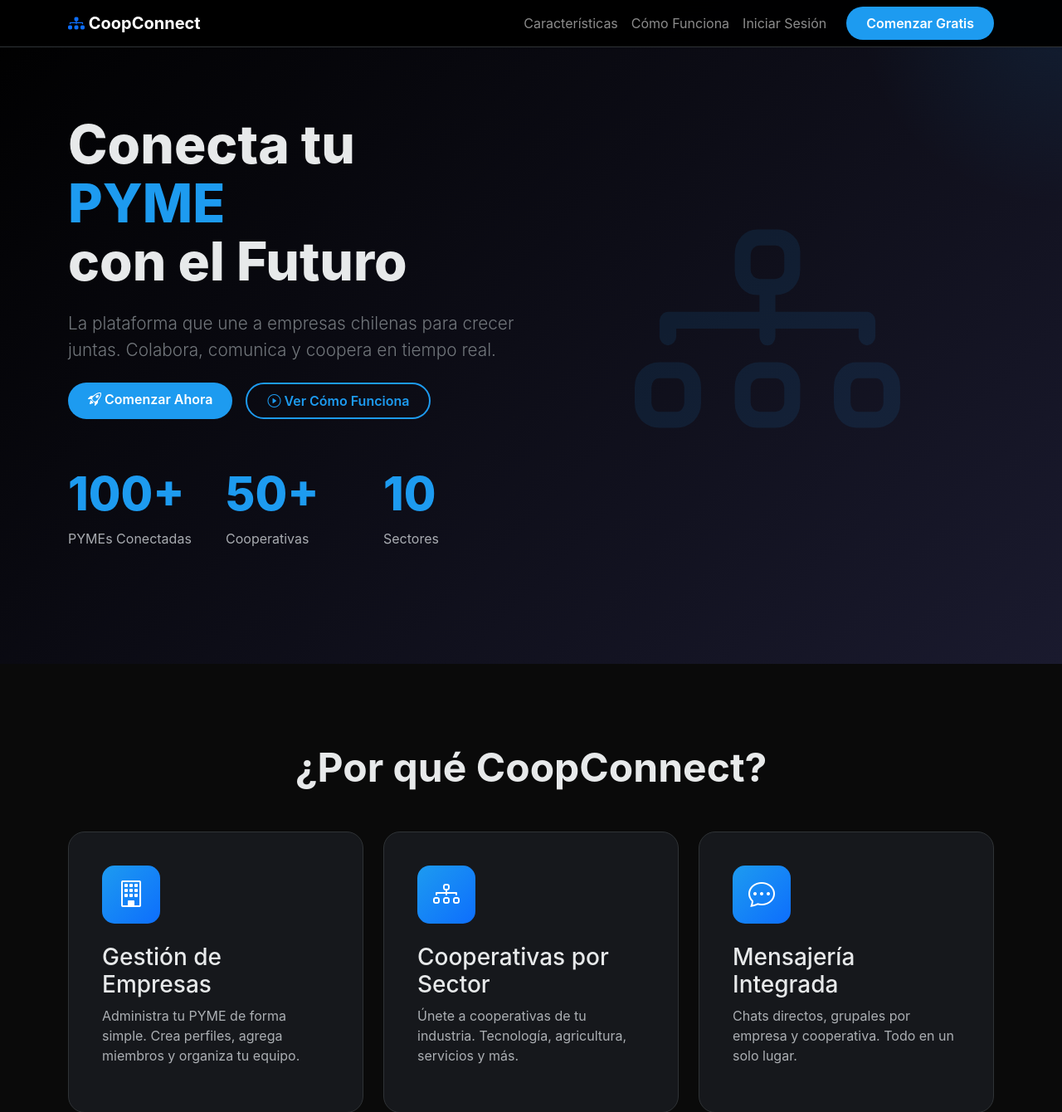
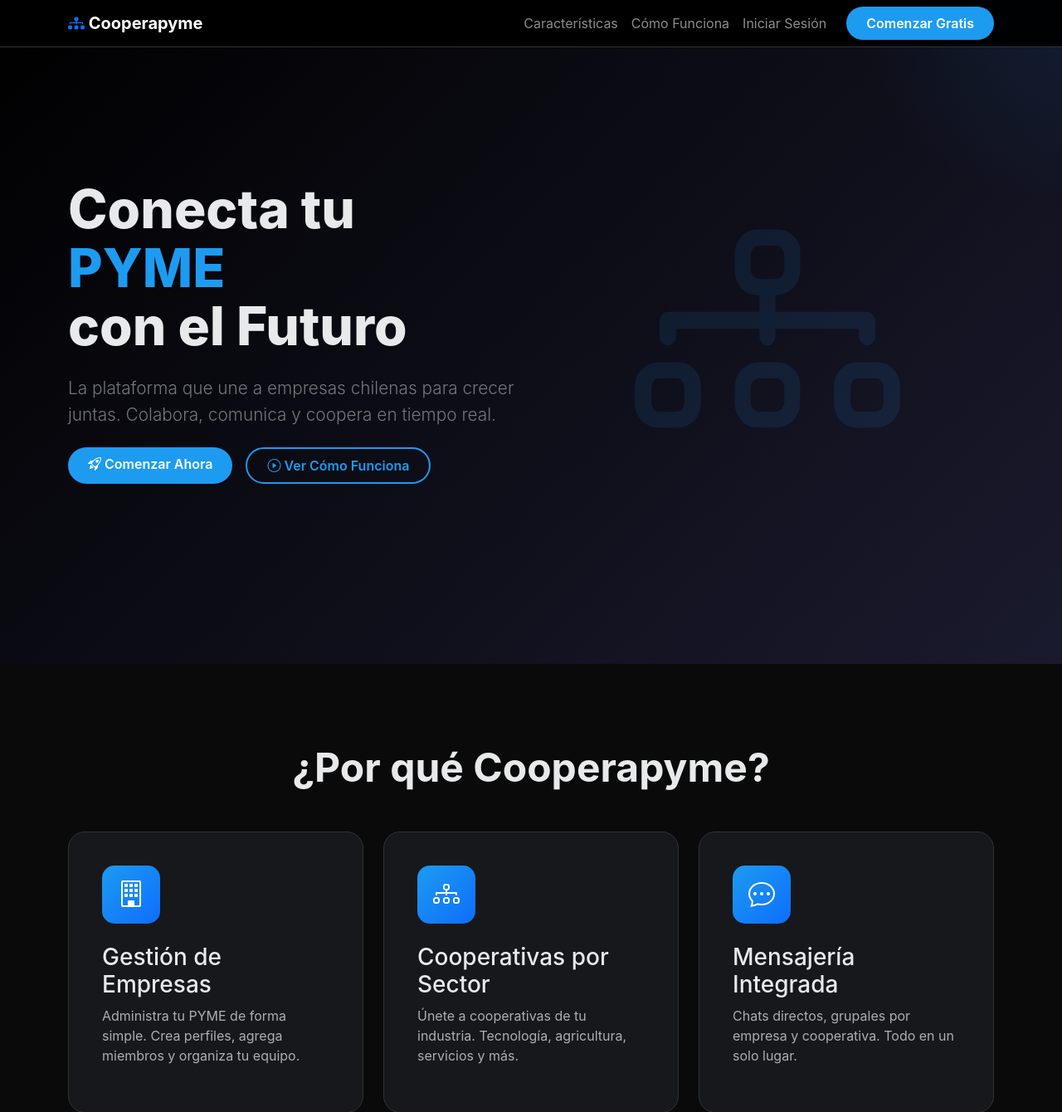
Before and after one commit to BenjaminAliagaMardones/INTEGRA1-2.0, a Django app: page / in a window 1280 px wide. Shown: the top 1340 px of the page at 83% size. Run offline with Django 5.2, Linux system fonts and the light colour scheme; some libraries are stand-ins or nearby versions.

Commit message:
feat: rebrand application from CoopConnect to Cooperapyme and adjust landing page UI.

```diff
--- a/templates/accounts/login.html
+++ b/templates/accounts/login.html
@@ -1,7 +1,7 @@
 {% extends 'base.html' %}
 {% load static %}
 
-{% block title %}Iniciar Sesión - CoopConnect{% endblock %}
+{% block title %}Iniciar Sesión - Cooperapyme{% endblock %}
 
 {% block navbar %}{% endblock %}
 {% block footer %}{% endblock %}
@@ -12,7 +12,7 @@
         <div class="col-md-5 col-lg-4">
             <div class="login-card p-5">
                 <div class="text-center mb-4">
-                    <h2><i class="bi bi-diagram-3-fill text-primary"></i> CoopConnect</h2>
+                    <h3 class="card-title text-center mb-4">Bienvenido a Cooperapyme</h3>
                     <h4 class="mt-3">Iniciar Sesión</h4>
                 </div>
 
--- a/templates/accounts/profile.html
+++ b/templates/accounts/profile.html
@@ -1,7 +1,7 @@
 {% extends 'base.html' %}
 {% load crispy_forms_tags %}
 
-{% block title %}Mi Perfil - CoopConnect{% endblock %}
+{% block title %}Mi Perfil - Cooperapyme{% endblock %}
 
 {% block content %}
 <div class="container mt-5">
--- a/templates/accounts/register.html
+++ b/templates/accounts/register.html
@@ -2,7 +2,7 @@
 {% load static %}
 {% load crispy_forms_tags %}
 
-{% block title %}Registro - CoopConnect{% endblock %}
+{% block title %}Registro - Cooperapyme{% endblock %}
 
 {% block navbar %}{% endblock %}
 {% block footer %}{% endblock %}
@@ -14,7 +14,7 @@
             <div class="register-card p-5"
                 style="background-color: var(--card-bg); border: 1px solid var(--border-color); border-radius: 15px;">
                 <div class="text-center mb-4">
-                    <h2><i class="bi bi-diagram-3-fill text-primary"></i> CoopConnect</h2>
+                    <h3 class="card-title text-center mb-4">Únete a Cooperapyme</h3>
                     <h4 class="mt-3">Crear Cuenta</h4>
                     <p class="text-muted">Únete a la comunidad de PYMEs</p>
                 </div>
--- a/templates/base.html
+++ b/templates/base.html
@@ -5,7 +5,7 @@
 <head>
     <meta charset="UTF-8">
     <meta name="viewport" content="width=device-width, initial-scale=1.0">
-    <title>{% block title %}CoopConnect{% endblock %}</title>
+    <title>{% block title %}Cooperapyme{% endblock %}</title>
 
     <!-- Bootstrap CSS -->
     <link href="https://cdn.jsdelivr.net/npm/bootstrap@5.3.2/dist/css/bootstrap.min.css" rel="stylesheet">
@@ -25,7 +25,7 @@
     <nav class="navbar navbar-expand-lg navbar-dark navbar-custom sticky-top">
         <div class="container">
             <a class="navbar-brand fw-bold" href="{% url 'dashboard' %}">
-                <i class="bi bi-building"></i> CoopConnect
+                <i class="bi bi-building"></i> Cooperapyme
             </a>
             <button class="navbar-toggler" type="button" data-bs-toggle="collapse" data-bs-target="#navbarNav">
                 <span class="navbar-toggler-icon"></span>
@@ -96,7 +96,7 @@
     {% block footer %}
     <footer class="py-4 mt-5">
         <div class="container text-center text-muted">
-            <p class="mb-0">&copy; 2024 CoopConnect. Conectando PYMEs y Cooperativas.</p>
+            <p class="mb-0">&copy; 2024 Cooperapyme. Conectando PYMEs y Cooperativas.</p>
         </div>
     </footer>
     {% endblock %}
--- a/templates/dashboard.html
+++ b/templates/dashboard.html
@@ -1,7 +1,7 @@
 {% extends 'base.html' %}
 {% load static %}
 
-{% block title %}Dashboard - CoopConnect{% endblock %}
+{% block title %}Dashboard - Cooperapyme{% endblock %}
 
 {% block content %}
 <!-- Main Content -->
--- a/templates/landing.html
+++ b/templates/landing.html
@@ -1,7 +1,7 @@
 {% extends 'base.html' %}
 {% load static %}
 
-{% block title %}CoopConnect - Conecta tu PYME con el Futuro{% endblock %}
+{% block title %}Cooperapyme - Conecta tu PYME con el Futuro{% endblock %}
 
 {% block navbar %}
 <!-- Navbar Override for Landing -->
@@ -9,7 +9,7 @@
     style="background-color: rgba(0, 0, 0, 0.95); backdrop-filter: blur(10px);">
     <div class="container">
         <a class="navbar-brand" href="{% url 'home' %}">
-            <i class="bi bi-diagram-3-fill text-primary"></i> CoopConnect
+            <i class="bi bi-diagram-3-fill text-primary"></i> Cooperapyme
         </a>
         <button class="navbar-toggler" type="button" data-bs-toggle="collapse" data-bs-target="#navbarNav">
             <span class="navbar-toggler-icon"></span>
@@ -57,21 +57,7 @@
                     </a>
                 </div>
 
-                <!-- Stats -->
-                <div class="row mt-5">
-                    <div class="col-4">
-                        <div class="stat-number">100+</div>
-                        <div class="text-muted">PYMEs Conectadas</div>
-                    </div>
-                    <div class="col-4">
-                        <div class="stat-number">50+</div>
-                        <div class="text-muted">Cooperativas</div>
-                    </div>
-                    <div class="col-4">
-                        <div class="stat-number">10</div>
-                        <div class="text-muted">Sectores</div>
-                    </div>
-                </div>
+
             </div>
             <div class="col-lg-6 text-center d-none d-lg-block">
                 <i class="bi bi-diagram-3 display-1" style="font-size: 20rem; color: rgba(29, 155, 240, 0.1);"></i>
@@ -83,7 +69,7 @@
 <!-- Features Section -->
 <section id="features" class="py-5" style="min-height: 100vh; background-color: #0a0a0a;">
     <div class="container py-5">
-        <h2 class="section-title">¿Por qué CoopConnect?</h2>
+        <h2 class="section-title">¿Por qué Cooperapyme?</h2>
 
         <div class="row g-4">
             <div class="col-md-6 col-lg-4">
@@ -202,11 +188,11 @@
     <div class="container">
         <div class="row">
             <div class="col-md-6">
-                <h5><i class="bi bi-diagram-3-fill text-primary"></i> CoopConnect</h5>
+                <h5><i class="bi bi-diagram-3-fill text-primary"></i> Cooperapyme</h5>
                 <p class="text-muted">Conectando PYMEs chilenas hacia el futuro.</p>
             </div>
             <div class="col-md-6 text-md-end">
-                <p class="text-muted mb-0">&copy; 2025 CoopConnect. Todos los derechos reservados.</p>
+                <p class="text-muted mb-0">&copy; 2025 Cooperapyme. Todos los derechos reservados.</p>
                 <small class="text-muted">Hecho con <i class="bi bi-heart-fill text-danger"></i> en Chile</small>
             </div>
         </div>
--- a/templates/messaging/chat_detail.html
+++ b/templates/messaging/chat_detail.html
@@ -1,5 +1,5 @@
 {% extends 'base.html' %}
-{% block title %}{{ chat.name }} - CoopConnect{% endblock %}
+{% block title %}Chat - Cooperapyme{% endblock %}
 {% block content %}
 <div class="container mt-4">
     <div class="row justify-content-center">
--- a/templates/messaging/chat_list.html
+++ b/templates/messaging/chat_list.html
@@ -1,5 +1,5 @@
 {% extends 'base.html' %}
-{% block title %}Mis Mensajes - CoopConnect{% endblock %}
+{% block title %}Mensajes - Cooperapyme{% endblock %}
 
 {% block content %}
 <div class="container mt-4">
--- a/templates/organizations/company_confirm_delete.html
+++ b/templates/organizations/company_confirm_delete.html
@@ -1,6 +1,6 @@
 {% extends 'base.html' %}
 
-{% block title %}Eliminar Empresa - CoopConnect{% endblock %}
+{% block title %}Eliminar Empresa - Cooperapyme{% endblock %}
 
 {% block content %}
 <div class="container mt-4">
--- a/templates/organizations/company_detail.html
+++ b/templates/organizations/company_detail.html
@@ -1,5 +1,5 @@
 {% extends 'base.html' %}
-{% block title %}{{ company.name }} - CoopConnect{% endblock %}
+{% block title %}{{ company.name }} - Cooperapyme{% endblock %}
 {% block content %}
 <div class="container mt-4">
     <div class="card-custom p-5 mb-4">
--- a/templates/organizations/company_form.html
+++ b/templates/organizations/company_form.html
@@ -1,5 +1,5 @@
 {% extends 'base.html' %}
-{% block title %}{{ action }} Empresa - CoopConnect{% endblock %}
+{% block title %}{{ action }} Empresa - Cooperapyme{% endblock %}
 {% block content %}
 <div class="container mt-4">
     <div class="row justify-content-center">
--- a/templates/organizations/company_join.html
+++ b/templates/organizations/company_join.html
@@ -1,7 +1,7 @@
 {% extends 'base.html' %}
 {% load crispy_forms_tags %}
 
-{% block title %}Unirse a {{ company.name }} - CoopConnect{% endblock %}
+{% block title %}Unirse a {{ company.name }} - Cooperapyme{% endblock %}
 
 {% block content %}
 <div class="container mt-4">
--- a/templates/organizations/company_list.html
+++ b/templates/organizations/company_list.html
@@ -1,5 +1,5 @@
 {% extends 'base.html' %}
-{% block title %}Empresas - CoopConnect{% endblock %}
+{% block title %}Empresas - Cooperapyme{% endblock %}
 {% block content %}
 <div class="container mt-4">
     <div class="d-flex justify-content-between align-items-center mb-4">
--- a/templates/organizations/cooperative_confirm_delete.html
+++ b/templates/organizations/cooperative_confirm_delete.html
@@ -1,6 +1,6 @@
 {% extends 'base.html' %}
 
-{% block title %}Eliminar Cooperativa - CoopConnect{% endblock %}
+{% block title %}Eliminar Cooperativa - Cooperapyme{% endblock %}
 
 {% block content %}
 <div class="container mt-4">
--- a/templates/organizations/cooperative_detail.html
+++ b/templates/organizations/cooperative_detail.html
@@ -1,5 +1,5 @@
 {% extends 'base.html' %}
-{% block title %}{{ cooperative.name }} - CoopConnect{% endblock %}
+{% block title %}{{ cooperative.name }} - Cooperapyme{% endblock %}
 {% block content %}
 <div class="container mt-4">
     <div class="card-custom p-5 mb-4">
--- a/templates/organizations/cooperative_form.html
+++ b/templates/organizations/cooperative_form.html
@@ -1,6 +1,6 @@
 {% extends 'base.html' %}
 {% load crispy_forms_tags %}
-{% block title %}{{ action }} Cooperativa - CoopConnect{% endblock %}
+{% block title %}{{ action }} Cooperativa - Cooperapyme{% endblock %}
 {% block content %}
 <div class="container mt-4">
     <div class="row justify-content-center">
@@ -14,7 +14,8 @@
                         <button type="submit" class="btn btn-primary btn-lg">
                             <i class="bi bi-check-circle"></i> {{ action }}
                         </button>
-                        <a href="{% url 'organizations:cooperative_list' %}" class="btn btn-outline-secondary">Cancelar</a>
+                        <a href="{% url 'organizations:cooperative_list' %}"
+                            class="btn btn-outline-secondary">Cancelar</a>
                     </div>
                 </form>
             </div>
--- a/templates/organizations/cooperative_list.html
+++ b/templates/organizations/cooperative_list.html
@@ -1,5 +1,5 @@
 {% extends 'base.html' %}
-{% block title %}Cooperativas - CoopConnect{% endblock %}
+{% block title %}Cooperativas - Cooperapyme{% endblock %}
 {% block content %}
 <div class="container mt-4">
     <div class="d-flex justify-content-between align-items-center mb-4">
```
